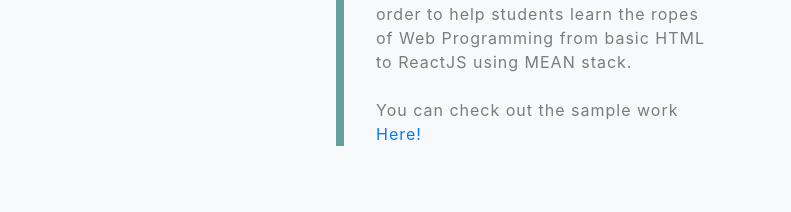
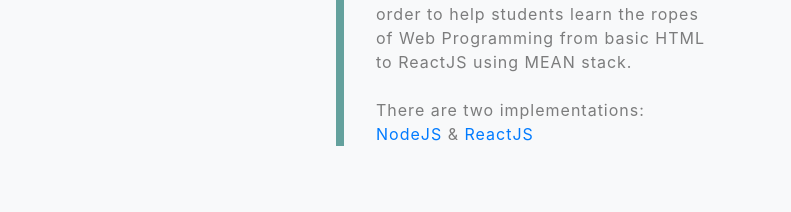
Before and after one commit to tselouie/Portfolio, a website with bundled scripts: page index.html in a window 1280 px wide. Shown: the part 3128-3340 px from the top of the page, 489-1280 px from the left. Built offline with nearby package versions, Linux system fonts and the light colour scheme.

Commit message:
ReactJS Link

```diff
--- a/index.html
+++ b/index.html
@@ -214,7 +214,8 @@
               <h4>Employee Management System</h4>
               <p class="text-black-50 mb-0">This was an ongoing project that was devised by professors at Seneca in order to help students learn the ropes of Web Programming from basic HTML to ReactJS using MEAN stack.</p>
               <br/>
-              <p class="text-black-50 mb-0">You can check out the sample work <a href="https://stormy-depths-10777.herokuapp.com/">Here!</a></p>
+              <p class="text-black-50 mb-0">There are two implementations:<br/> <a href="https://stormy-depths-10777.herokuapp.com/">NodeJS</a> &amp <a href="https://afternoon-woodland-31521.herokuapp.com/">ReactJS</a></p>
+
             </div>
           </div>
         </div>
```
